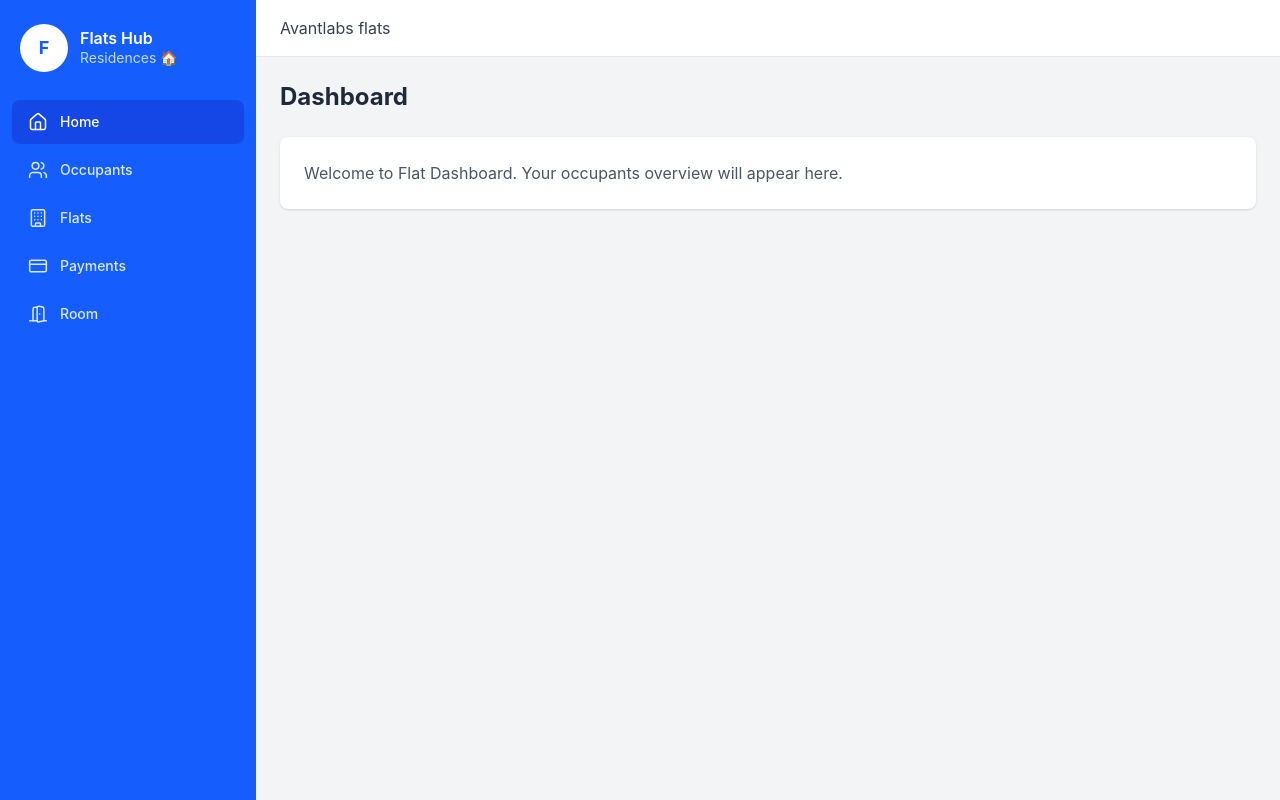
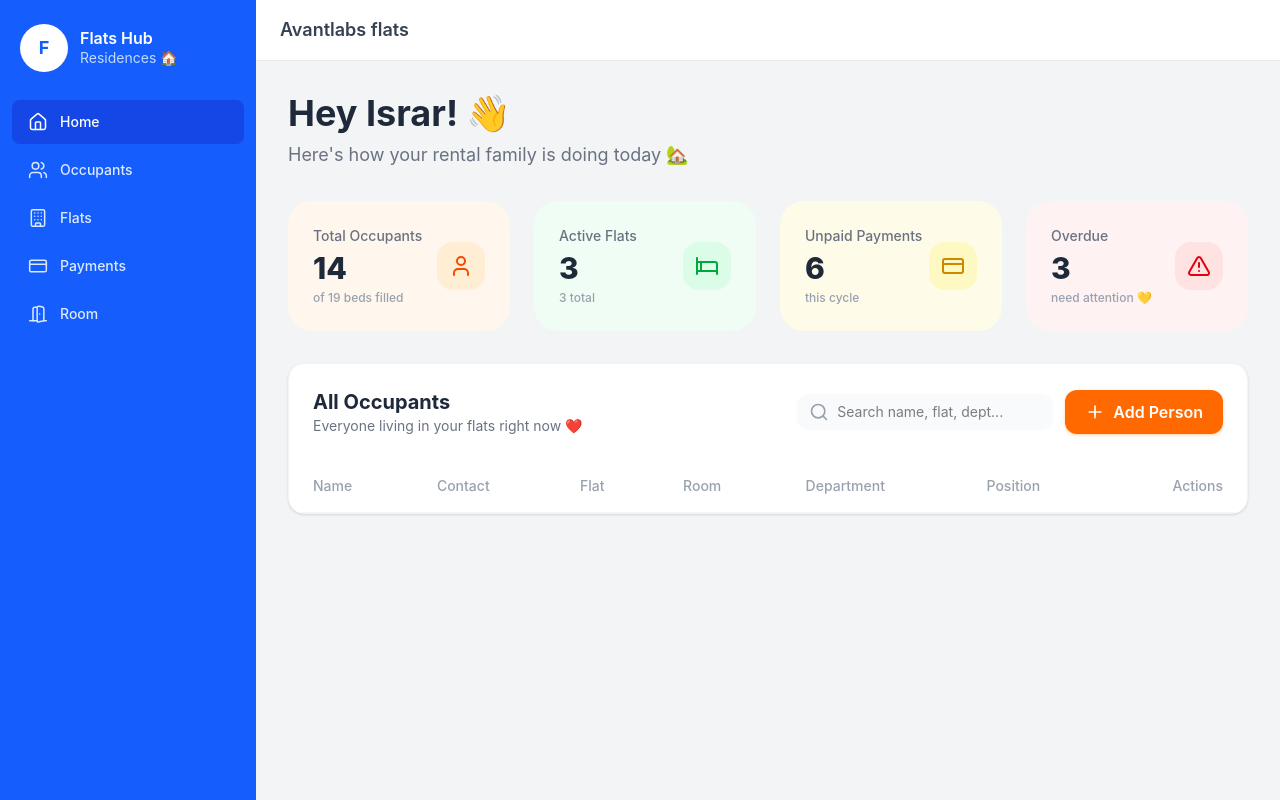
Before and after one commit to Israr1822/flat_dashboard, a React (Vite) app in the folder flat-frontend/: page / in a window 1280 px wide. Built offline with nearby package versions, Linux system fonts and the light colour scheme.

Commit message:
Add Header component and update Dashboard to use it; modify placeholder messages in Payments, Flats, Room, and Occupants components for consistency

```diff
--- a/flat-frontend/src/App.jsx
+++ b/flat-frontend/src/App.jsx
@@ -1,5 +1,6 @@
 import { BrowserRouter, Routes, Route } from "react-router-dom";
 import Dashboard from "./pages/Dashboard";
+import Index from "./pages/Index";
 import Occupants from "./components/Occupants";
 import Flats from "./components/Flats";
 import Payments from "./components/Payments";
@@ -10,22 +11,7 @@ function App() {
     <BrowserRouter>
       <Routes>
         <Route element={<Dashboard />}>
-          <Route
-            path="/"
-            element={
-              <div>
-                <h1 className="text-2xl font-bold text-gray-800 mb-6">
-                  Dashboard
-                </h1>
-                <div className="bg-white rounded-lg shadow p-6">
-                  <p className="text-gray-600">
-                    Welcome to Flat Dashboard. Your occupants overview will
-                    appear here.
-                  </p>
-                </div>
-              </div>
-            }
-          />
+          <Route path="/" element={<Index />} />
           <Route path="/occupants" element={<Occupants />} />
           <Route path="/flats" element={<Flats />} />
           <Route path="/payments" element={<Payments />} />
--- a/flat-frontend/src/components/Flats.jsx
+++ b/flat-frontend/src/components/Flats.jsx
@@ -4,7 +4,6 @@ import { Building, Plus, Search } from "lucide-react";
 export default function Flats() {
   return (
     <div>
-      {/* Page Header */}
       <div className="flex items-center justify-between mb-6">
         <div className="flex items-center gap-3">
           <Building className="text-blue-600" size={28} />
@@ -15,23 +14,6 @@ export default function Flats() {
           Add Flat
         </button>
       </div>
-
-      {/* Stats Cards */}
-      <div className="grid grid-cols-1 md:grid-cols-3 gap-4 mb-6">
-        <div className="bg-white rounded-lg shadow p-5">
-          <p className="text-sm text-gray-500 mb-1">Total Flats</p>
-          <p className="text-2xl font-bold text-gray-800">10</p>
-        </div>
-        <div className="bg-white rounded-lg shadow p-5">
-          <p className="text-sm text-gray-500 mb-1">Occupied</p>
-          <p className="text-2xl font-bold text-green-600">10</p>
-        </div>
-        <div className="bg-white rounded-lg shadow p-5">
-          <p className="text-sm text-gray-500 mb-1">Vacant</p>
-          <p className="text-2xl font-bold text-amber-500">10</p>
-        </div>
-      </div>
-
 
       <div className="bg-white rounded-lg shadow mb-4 p-4">
         <div className="relative">
@@ -47,8 +29,8 @@ export default function Flats() {
         </div>
       </div>
 
-      <div className="bg-white rounded-lg shadow p-8 text-center text-gray-500">
-        No flats
+      <div className="bg-white rounded-lg shadow p-8 text-center text-gray-500 font-medium">
+        Flats list will be display here
       </div>
     </div>
   );
--- a/flat-frontend/src/components/Occupants.jsx
+++ b/flat-frontend/src/components/Occupants.jsx
@@ -4,7 +4,6 @@ import { Users, UserPlus, Search } from "lucide-react";
 export default function Occupants() {
   return (
     <div>
-      {/* Page Header */}
       <div className="flex items-center justify-between mb-6">
         <div className="flex items-center gap-3">
           <Users className="text-blue-600" size={28} />
@@ -15,23 +14,6 @@ export default function Occupants() {
           Add Occupant
         </button>
       </div>
-
-
-      <div className="grid grid-cols-1 md:grid-cols-3 gap-4 mb-6">
-        <div className="bg-white rounded-lg shadow p-5">
-          <p className="text-sm text-gray-500 mb-1">Total Occupants</p>
-          <p className="text-2xl font-bold text-gray-800">4</p>
-        </div>
-        <div className="bg-white rounded-lg shadow p-5">
-          <p className="text-sm text-gray-500 mb-1">Active</p>
-          <p className="text-2xl font-bold text-green-600">3</p>
-        </div>
-        <div className="bg-white rounded-lg shadow p-5">
-          <p className="text-sm text-gray-500 mb-1">Inactive</p>
-          <p className="text-2xl font-bold text-red-500">1</p>
-        </div>
-      </div>
-
 
       <div className="bg-white rounded-lg shadow mb-4 p-4">
         <div className="relative">
@@ -47,8 +29,8 @@ export default function Occupants() {
         </div>
       </div>
 
-      <div className="bg-white rounded-lg shadow p-8 text-center text-gray-500">
-        No occupants yet
+      <div className="bg-white rounded-lg shadow p-8 text-center text-gray-500 font-medium">
+        Occupants list will be display here
       </div>
     </div>
   );
--- a/flat-frontend/src/components/Payments.jsx
+++ b/flat-frontend/src/components/Payments.jsx
@@ -4,7 +4,7 @@ import { CreditCard, Plus, Search } from "lucide-react";
 export default function Payments() {
   return (
     <div>
-      {/* Page Header */}
+
       <div className="flex items-center justify-between mb-6">
         <div className="flex items-center gap-3">
           <CreditCard className="text-blue-600" size={28} />
@@ -16,7 +16,7 @@ export default function Payments() {
         </button>
       </div>
 
-      {/* Stats Cards */}
+
       <div className="grid grid-cols-1 md:grid-cols-4 gap-4 mb-6">
         <div className="bg-white rounded-lg shadow p-5">
           <p className="text-sm text-gray-500 mb-1">Total Collected</p>
@@ -36,7 +36,7 @@ export default function Payments() {
         </div>
       </div>
 
-      {/* Search Bar */}
+
       <div className="bg-white rounded-lg shadow mb-4 p-4">
         <div className="relative">
           <Search
--- a/flat-frontend/src/pages/Dashboard.jsx
+++ b/flat-frontend/src/pages/Dashboard.jsx
@@ -1,7 +1,7 @@
 import React from "react";
 import { Outlet } from "react-router-dom";
 import Sidebar from "./Sidebar";
-import Index from "./Index";
+import Header from "./Header";
 
 export default function Dashboard() {
   return (
@@ -12,7 +12,7 @@ export default function Dashboard() {
       {/* Main content area */}
       <div className="flex-1 flex flex-col overflow-hidden">
         {/* Header */}
-        <Index />
+        <Header />
 
         {/* Page content */}
         <main className="flex-1 overflow-y-auto p-6">
--- /dev/null
+++ b/flat-frontend/src/pages/Header.jsx
@@ -0,0 +1,12 @@
+import React from "react";
+export default function Header() {
+  return (
+    <header className="bg-white border-b border-gray-200 px-6 py-4 flex items-center justify-between">
+      <div className="flex items-center gap-4">
+        <span className="text-gray-700 font-semibold text-lg">
+          Avantlabs flats
+        </span>
+      </div>
+    </header>
+  );
+}
--- a/flat-frontend/src/pages/Index.jsx
+++ b/flat-frontend/src/pages/Index.jsx
@@ -1,11 +1,150 @@
 import React from "react";
-export default function Header() {
-    return (
-      <header className="bg-white border-b border-gray-200 px-6 py-4 flex items-center justify-between">
-        <div className="flex items-center gap-4">
-          <span className="text-gray-700">Avantlabs flats</span>
+import {
+  Search,
+  Plus,
+  User,
+  Bed,
+  CreditCard,
+  AlertTriangle,
+  Pencil,
+  Trash2,
+} from "lucide-react";
+
+export default function Home() {
+  return (
+    <div className="p-2 space-y-8">
+      {/* Welcome Header */}
+      <div>
+        <h1 className="text-4xl font-bold text-gray-800 flex items-center gap-2">
+          Hey Israr!{" "}
+          <span role="img" aria-label="wave">
+            👋
+          </span>
+        </h1>
+        <p className="text-gray-500 mt-2 text-lg">
+          Here's how your rental family is doing today{" "}
+          <span role="img" aria-label="house">
+            🏡
+          </span>
+        </p>
+      </div>
+
+      {/* Stats Cards */}
+      <div className="grid grid-cols-1 md:grid-cols-2 lg:grid-cols-4 gap-6">
+        <StatCard
+          title="Total Occupants"
+          value="14"
+          subtext="of 19 beds filled"
+          icon={<User size={24} />}
+          bgColor="bg-orange-50"
+          iconBg="bg-orange-100"
+          iconColor="text-orange-600"
+        />
+        <StatCard
+          title="Active Flats"
+          value="3"
+          subtext="3 total"
+          icon={<Bed size={24} />}
+          bgColor="bg-green-50"
+          iconBg="bg-green-100"
+          iconColor="text-green-600"
+        />
+        <StatCard
+          title="Unpaid Payments"
+          value="6"
+          subtext="this cycle"
+          icon={<CreditCard size={24} />}
+          bgColor="bg-yellow-50"
+          iconBg="bg-yellow-100"
+          iconColor="text-yellow-600"
+        />
+        <StatCard
+          title="Overdue"
+          value="3"
+          subtext="need attention 💛"
+          icon={<AlertTriangle size={24} />}
+          bgColor="bg-red-50"
+          iconBg="bg-red-100"
+          iconColor="text-red-600"
+        />
+      </div>
+
+      {/* Occupants Table Section */}
+      <div className="bg-white rounded-2xl shadow-sm border border-gray-100 overflow-hidden">
+        <div className="p-6 flex flex-col md:flex-row md:items-center justify-between gap-4">
+          <div>
+            <h2 className="text-xl font-bold text-gray-800">All Occupants</h2>
+            <p className="text-sm text-gray-500">
+              Everyone living in your flats right now ❤️
+            </p>
           </div>
-            {/* Add avatar, notifications, logout later */}
-      </header>
-    );
-  }
+          <div className="flex items-center gap-3">
+            <div className="relative">
+              <Search
+                size={20}
+                className="absolute left-3 top-1/2 -translate-y-1/2 text-gray-400"
+              />
+              <input
+                type="text"
+                placeholder="Search name, flat, dept..."
+                className="pl-10 pr-4 py-2 bg-gray-50 border-none rounded-xl text-sm w-64 focus:ring-2 focus:ring-orange-500 outline-none"
+              />
+            </div>
+            <button className="flex items-center gap-2 bg-orange-500 text-white px-5 py-2.5 rounded-xl hover:bg-orange-600 transition-all font-semibold shadow-sm shadow-orange-200">
+              <Plus size={20} />
+              Add Person
+            </button>
+          </div>
+        </div>
+
+        <div className="overflow-x-auto">
+          <table className="w-full text-left">
+            <thead className="bg-white border-b border-gray-100">
+              <tr>
+                <th className="px-6 py-4 text-sm font-medium text-gray-400">
+                  Name
+                </th>
+                <th className="px-6 py-4 text-sm font-medium text-gray-400">
+                  Contact
+                </th>
+                <th className="px-6 py-4 text-sm font-medium text-gray-400">
+                  Flat
+                </th>
+                <th className="px-6 py-4 text-sm font-medium text-gray-400">
+                  Room
+                </th>
+                <th className="px-6 py-4 text-sm font-medium text-gray-400">
+                  Department
+                </th>
+                <th className="px-6 py-4 text-sm font-medium text-gray-400">
+                  Position
+                </th>
+                <th className="px-6 py-4 text-sm font-medium text-gray-400 text-right">
+                  Actions
+                </th>
+              </tr>
+            </thead>
+            <tbody className="divide-y divide-gray-50">
+              {/* Table Data will be populated here by the user */}
+            </tbody>
+          </table>
+        </div>
+      </div>
+    </div>
+  );
+}
+
+function StatCard({ title, value, subtext, icon, bgColor, iconBg, iconColor }) {
+  return (
+    <div
+      className={`${bgColor} p-6 rounded-3xl flex items-center justify-between border border-transparent hover:border-gray-200 transition-all cursor-default`}
+    >
+      <div className="space-y-1">
+        <p className="text-sm font-medium text-gray-500">{title}</p>
+        <p className="text-3xl font-extrabold text-gray-800">{value}</p>
+        <p className="text-xs text-gray-400 font-medium">{subtext}</p>
+      </div>
+      <div className={`${iconBg} ${iconColor} p-3 rounded-2xl`}>{icon}</div>
+    </div>
+  );
+}
```
Also changed, not shown: flat-frontend/src/components/Room.jsx (+2 -20 lines).
